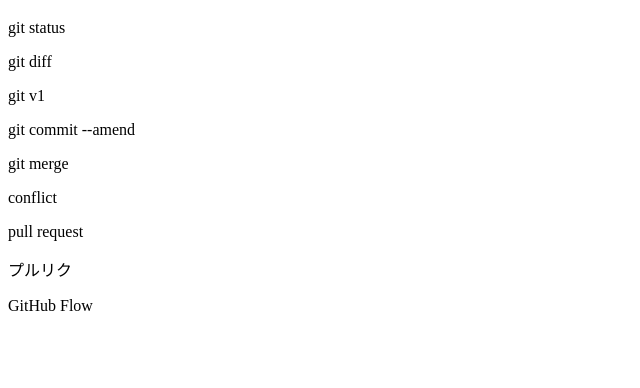
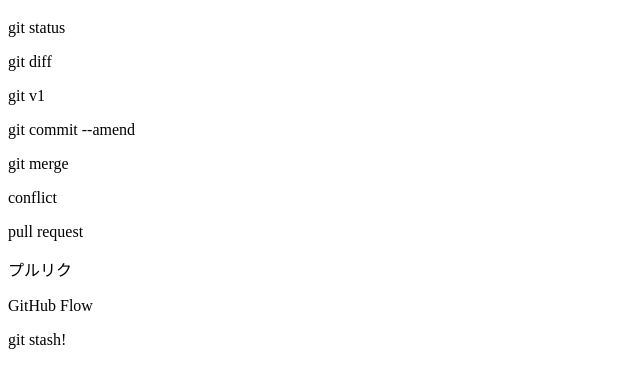
Before and after one commit to ShuehiYamaguchi/udemy_git, a plain HTML site: page index.html in a window 1280 px wide. Shown: the part 70-458 px from the top of the page, without its empty margins (0-640 px from the left). Drawn offline with Linux system fonts and the light colour scheme.

Commit message:
Update index.html

```diff
--- a/index.html
+++ b/index.html
@@ -17,5 +17,6 @@
     <p>pull request</p>
     <p>プルリク</p>
     <p>GitHub Flow</p>
+    <p>git stash!</p>
   </body>
 </html>
```
